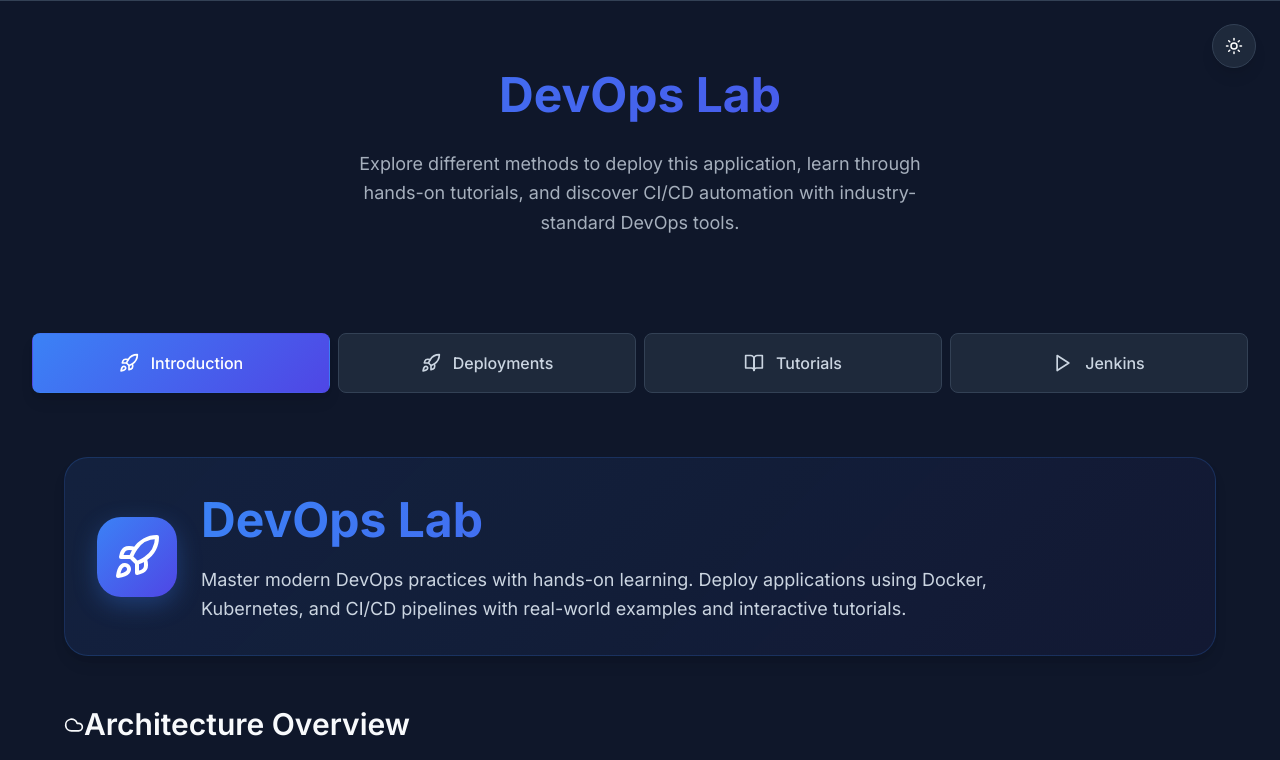
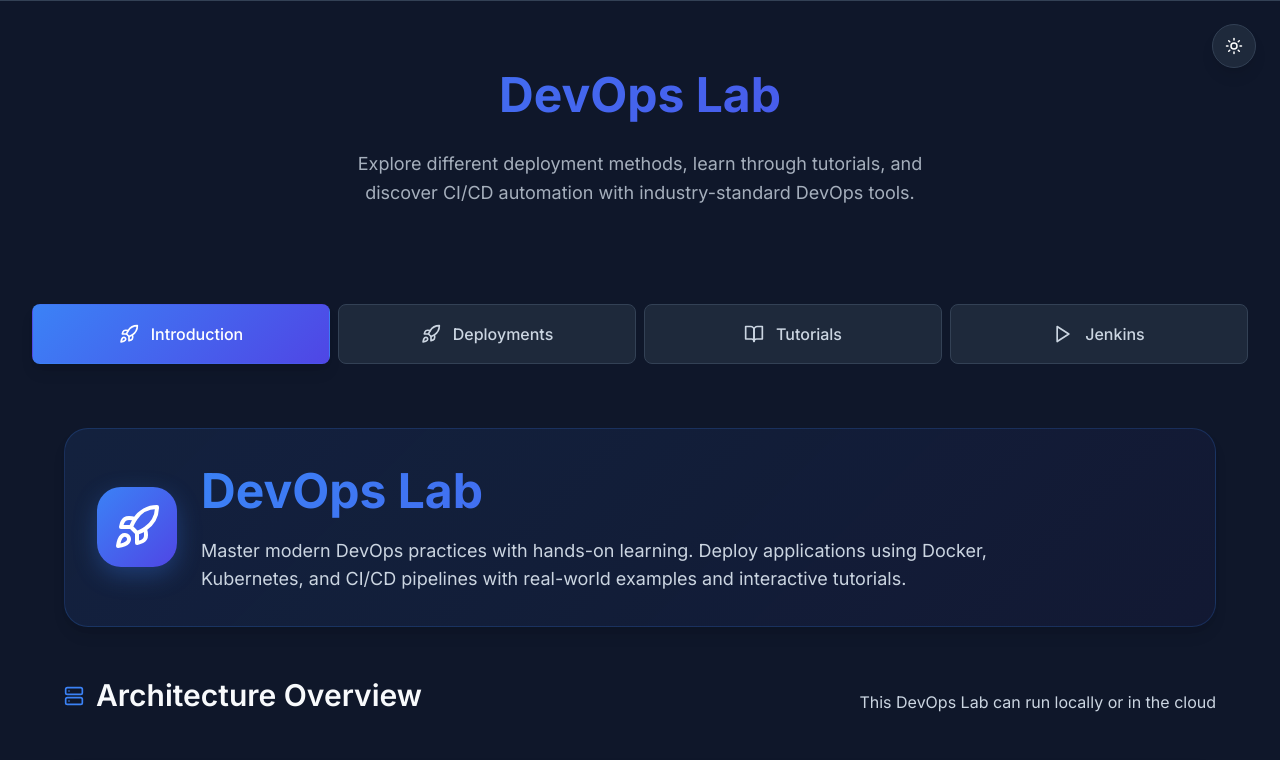
Before and after one commit to CosmeValera/DevOpsLab, a React (Vite) app in the folder frontend/: page /introduction in a window 1280 px wide. Shown: the top 760 px of the page. Built offline with nearby package versions, Linux system fonts and the light colour scheme.

Commit message:
Improve the introduction page

```diff
--- a/frontend/src/components/Home.tsx
+++ b/frontend/src/components/Home.tsx
@@ -30,7 +30,7 @@
       <div className="home__hero">
         <h1 className="home__title">DevOps Lab</h1>
         <p className="home__subtitle">
-          Explore different methods to deploy this application, learn through hands-on tutorials, and discover CI/CD automation with industry-standard DevOps tools.
+          Explore different deployment methods, learn through tutorials, and discover CI/CD automation with industry-standard DevOps tools.
         </p>
       </div>
 
--- a/frontend/src/components/IntroductionPage.tsx
+++ b/frontend/src/components/IntroductionPage.tsx
@@ -9,7 +9,8 @@
   Database,
   ExternalLink,
   ArrowRight,
-  Play
+  Play,
+  Compass
 } from "lucide-react";
 
 const IntroductionPage: React.FC = () => {
@@ -43,13 +44,13 @@
       <div className="introduction-section">
         <div className="section-header">
           <h2 className="section-title">
-            <Cloud size={20} />
+            <Server size={20} />
             Architecture Overview
           </h2>
           <p className="section-description">
             {isProduction
-              ? 'This DevOps Lab is deployed on AWS cloud infrastructure with a modern serverless architecture'
-              : 'This DevOps Lab can run locally or in the cloud, demonstrating both development and production environments'
+              ? 'This DevOps Lab is deployed on AWS cloud infrastructure'
+              : 'This DevOps Lab can run locally or in the cloud'
             }
           </p>
         </div>
@@ -138,7 +139,7 @@
       <div className="introduction-section">
         <div className="section-header">
           <h2 className="section-title">
-            <ArrowRight size={20} />
+            <Compass size={20} />
             Explore the Platform
           </h2>
           <p className="section-description">
--- a/frontend/src/components/jenkins/JenkinsConfiguration.tsx
+++ b/frontend/src/components/jenkins/JenkinsConfiguration.tsx
@@ -26,8 +26,8 @@
             </h2>
             <p className="section-description">
               {isProduction
-                ? 'You can set up Jenkins locally on your machine with Docker Compose. Expand this section to see the setup instructions.'
-                : 'Get Jenkins up and running in minutes with Docker Compose'
+                ? 'You can set up Jenkins locally on your machine with Docker. Expand this section to see the setup instructions.'
+                : 'Get Jenkins up and running in minutes'
               }
             </p>
           </div>
--- a/frontend/src/styles/components/_introduction.scss
+++ b/frontend/src/styles/components/_introduction.scss
@@ -86,6 +86,47 @@
 
   &:last-child {
     margin-bottom: 0;
+  }
+
+  // Section header styles
+  .section-header {
+    margin-bottom: $space-8;
+    text-align: center;
+    display: flex;
+    flex-direction: column;
+    gap: $space-4;
+
+    @include md {
+      text-align: left;
+      flex-direction: row;
+      align-items: center;
+      justify-content: space-between;
+    }
+  }
+
+  .section-title {
+    @include heading-2;
+    display: flex;
+    align-items: center;
+    gap: $space-3;
+    margin-bottom: $space-3;
+
+    svg {
+      color: $primary-blue;
+      flex-shrink: 0;
+    }
+  }
+
+  .section-description {
+    @include body-text;
+    color: var(--text-secondary);
+    margin: 0;
+    max-width: 600px;
+
+    @include md {
+      margin-left: auto;
+      text-align: right;
+    }
   }
 }
 
```
